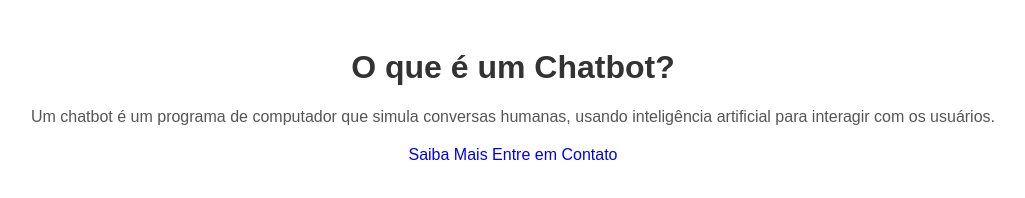
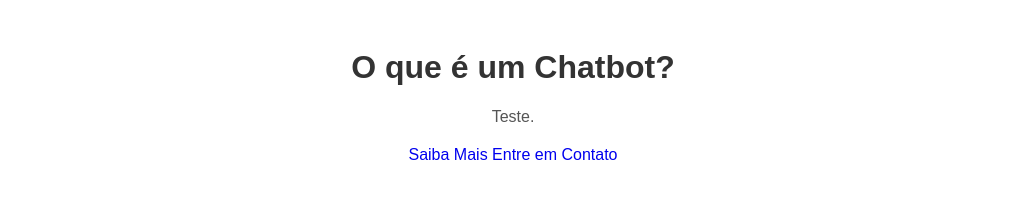
Before and after one commit to AquillesdaAmizade/ShapesWebsite, a plain HTML site: page index.html in a window 1280 px wide. Shown: the whole page, without its empty margins (127-1152 px from the left). Drawn offline with Linux system fonts and the light colour scheme.

Commit message:
Update index.html

```diff
--- a/index.html
+++ b/index.html
@@ -15,7 +15,7 @@
 </head>
 <body>
     <h1>O que é um Chatbot?</h1>
-    <p>Um chatbot é um programa de computador que simula conversas humanas, usando inteligência artificial para interagir com os usuários.</p>
+    <p>Teste.</p>
     <a href='https://twitter.com/' class='Twitter' style='text-decoration: none; display: inline-block;'>Saiba Mais</a>
     <a href='https://youtube.com' class='Youtube' style='text-decoration: none; display: inline-block;'>Entre em Contato</a>
 </body>
```
